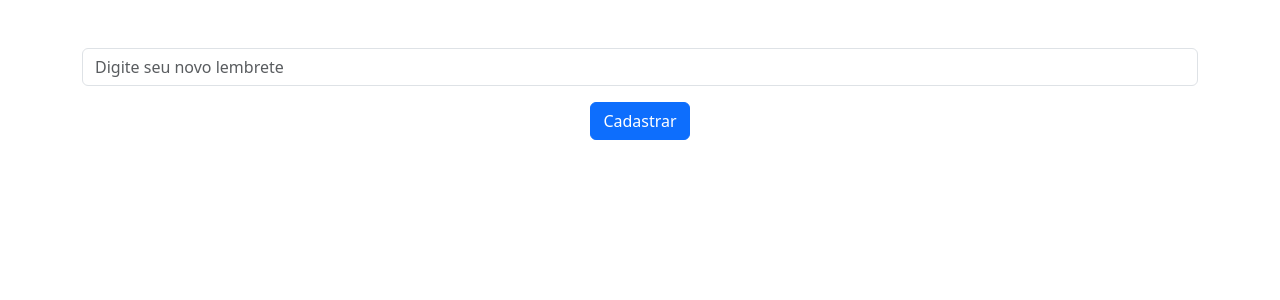
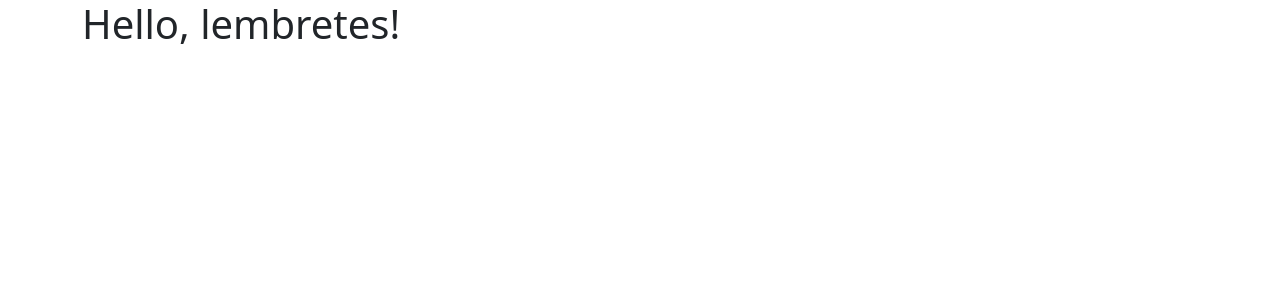
Before and after one commit to limaerika/pdmn-p1_grupo-erika, a React (Create React App) app: page / in a window 1280 px wide. Shown: the top 300 px of the page. Built offline with nearby package versions, Linux system fonts and the light colour scheme.

Commit message:
feat(p1-pdmt): cria componente principal e faz hello

```diff
--- a/src/App.js
+++ b/src/App.js
@@ -1,15 +1,14 @@
-import React from 'react';
-import LembreteEntrada from './LembreteEntrada';
+import React, { useState } from 'react';
 import 'bootstrap/dist/css/bootstrap.min.css';
 
 function App() {
-  function addLembrete(lembrete) {
-    console.log('Adicionar lembrete:', lembrete);
-  }
-
   return (
-    <div className="container text-center mt-5">
-      <LembreteEntrada onAddLembrete={addLembrete} />
+    <div className="container">
+      <div className="row">
+        <div className="col">
+          <h1>Hello, lembretes!</h1>
+        </div>
+      </div>
     </div>
   );
 }
```
Also changed, not shown: src/LembreteLista.js (added, +13 -0 lines).
